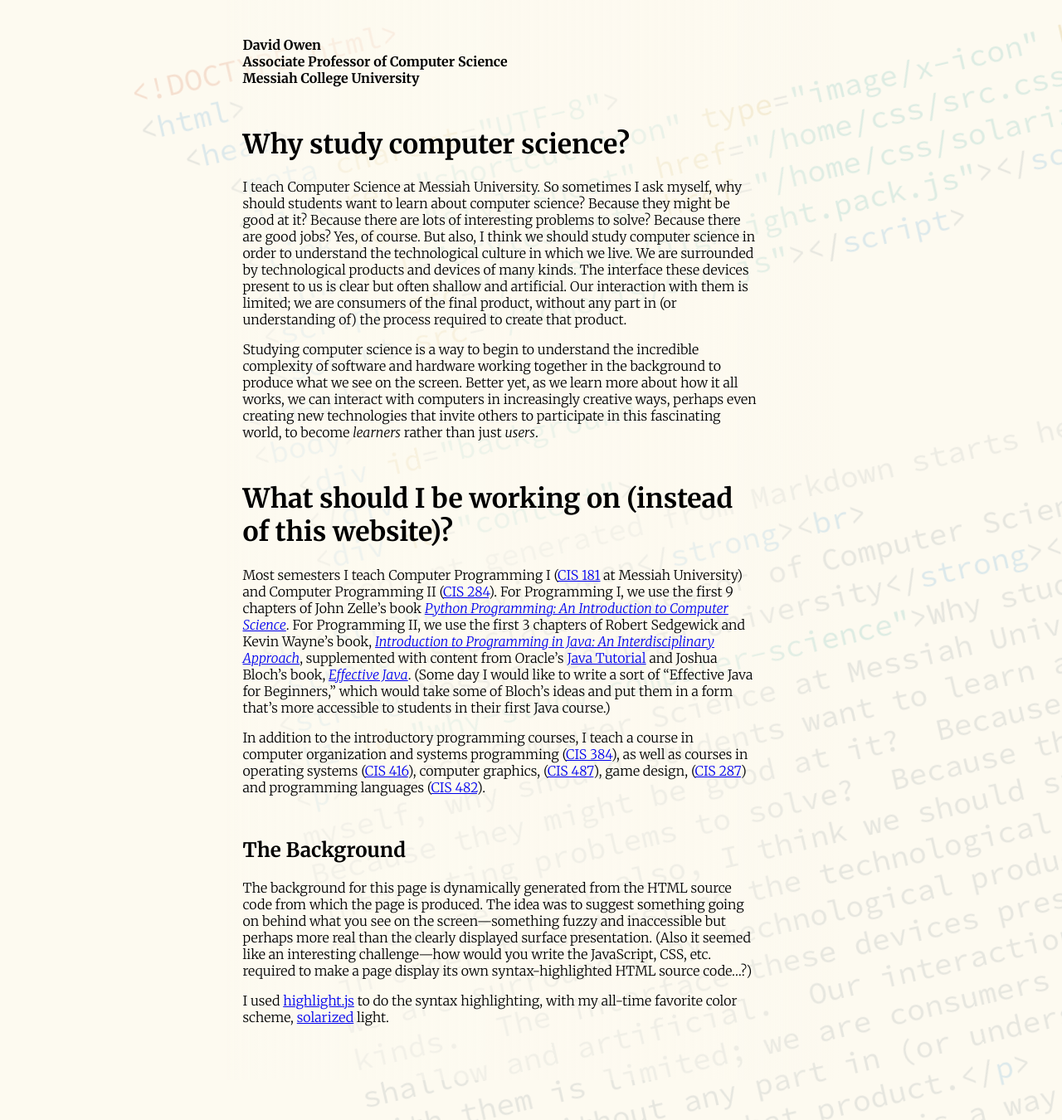
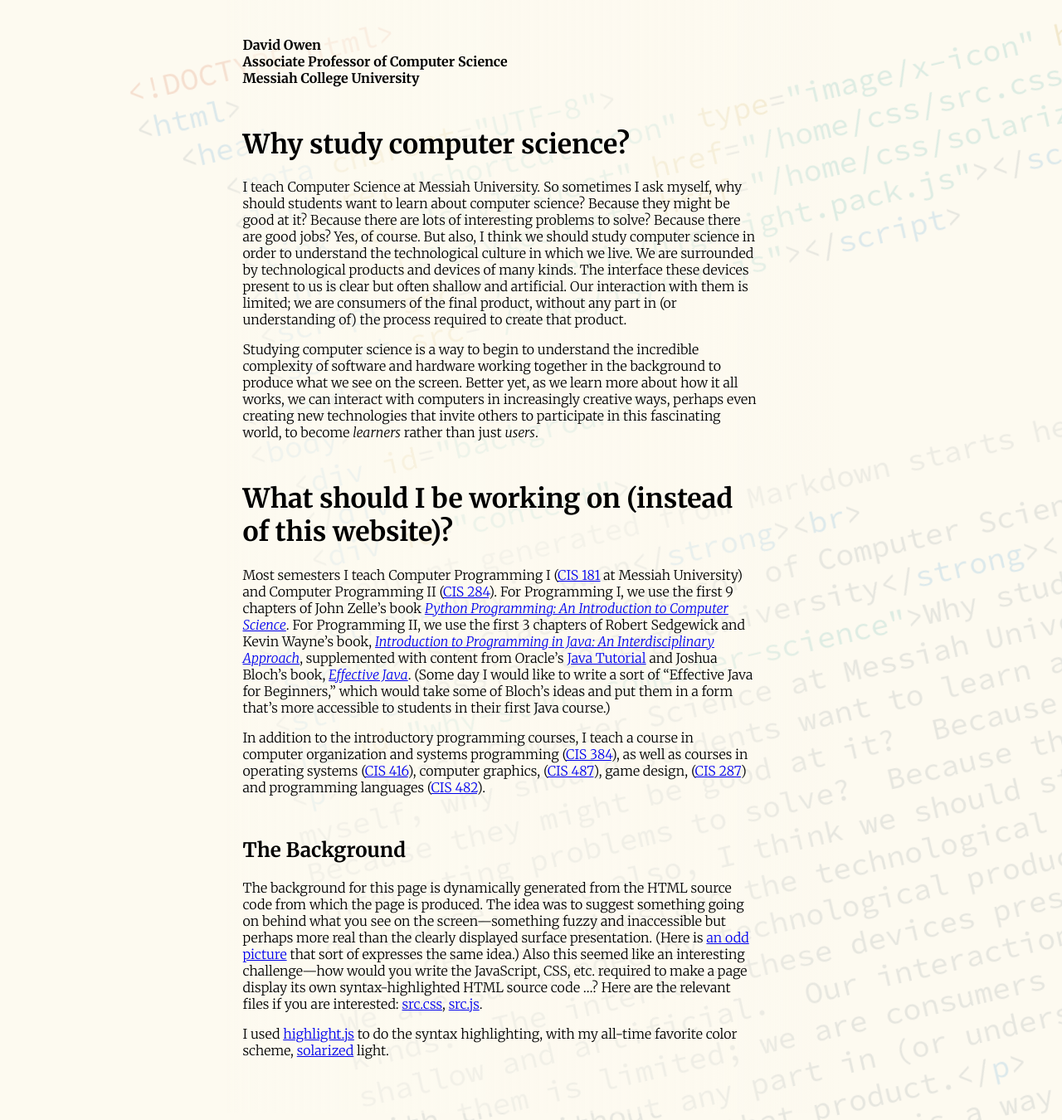
Before and after one commit to dvon/home, a Jekyll site: the page built from index.md, in a window 1280 px wide. Shown: the whole page at 83% size. Built offline with Jekyll 4.4.1, drawn with Linux system fonts in a browser that asks for light colours; some of the changed text lies outside the part shown.

```diff
--- a/index.md
+++ b/index.md
@@ -67,14 +67,16 @@ and programming languages
 ## The Background
 
 The background for this page is dynamically generated from the
-HTML source code from which the page is produced.  <!-- Like [this
-strange picture](profound_selfie.md), it's supposed --> The idea
-was to suggest something
-going on behind what you see on the screen—something fuzzy and inaccessible
-but perhaps more real than the clearly displayed surface
-presentation.  (Also it seemed like an interesting challenge—how
-would you write the JavaScript, CSS, etc. required to make a page
-display its own syntax-highlighted HTML source code...?)
+HTML source code from which the page is produced.  The idea was
+to suggest something going on behind what you see on the
+screen—something fuzzy and inaccessible but perhaps more real
+than the clearly displayed surface presentation.  (Here is
+[an odd picture](profound_selfie.md) that sort of expresses the
+same idea.)  Also this seemed
+like an interesting challenge—how would you write the JavaScript,
+CSS, etc. required to make a page display its own syntax-highlighted
+HTML source code ...?  Here are the relevant files if you are
+interested: [src.css](css/src.css), [src.js](js/src.js).
 
 I used [highlight.js](https://highlightjs.org/)
 to do the syntax highlighting, with my all-time favorite color
```
Also changed, not shown: hello.md (added, +20 -0 lines), Gemfile.lock (added), README.md.
